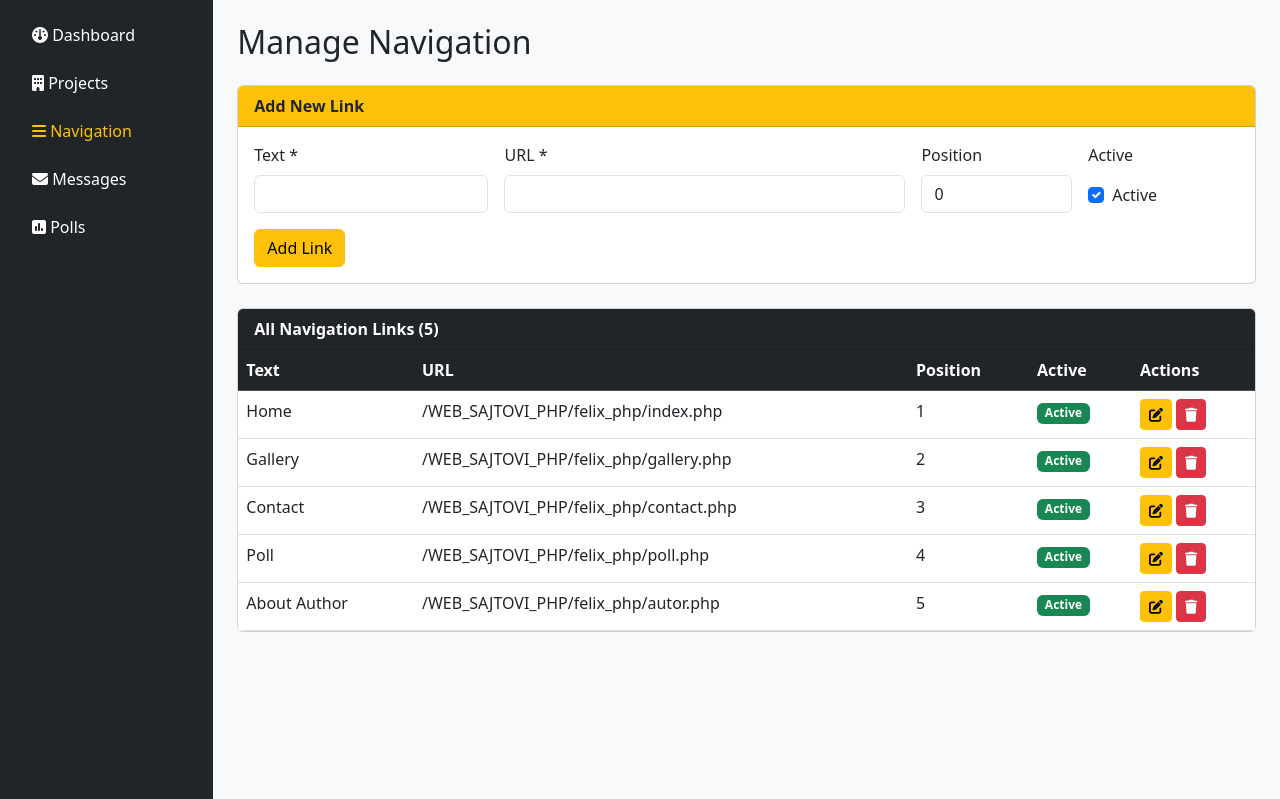
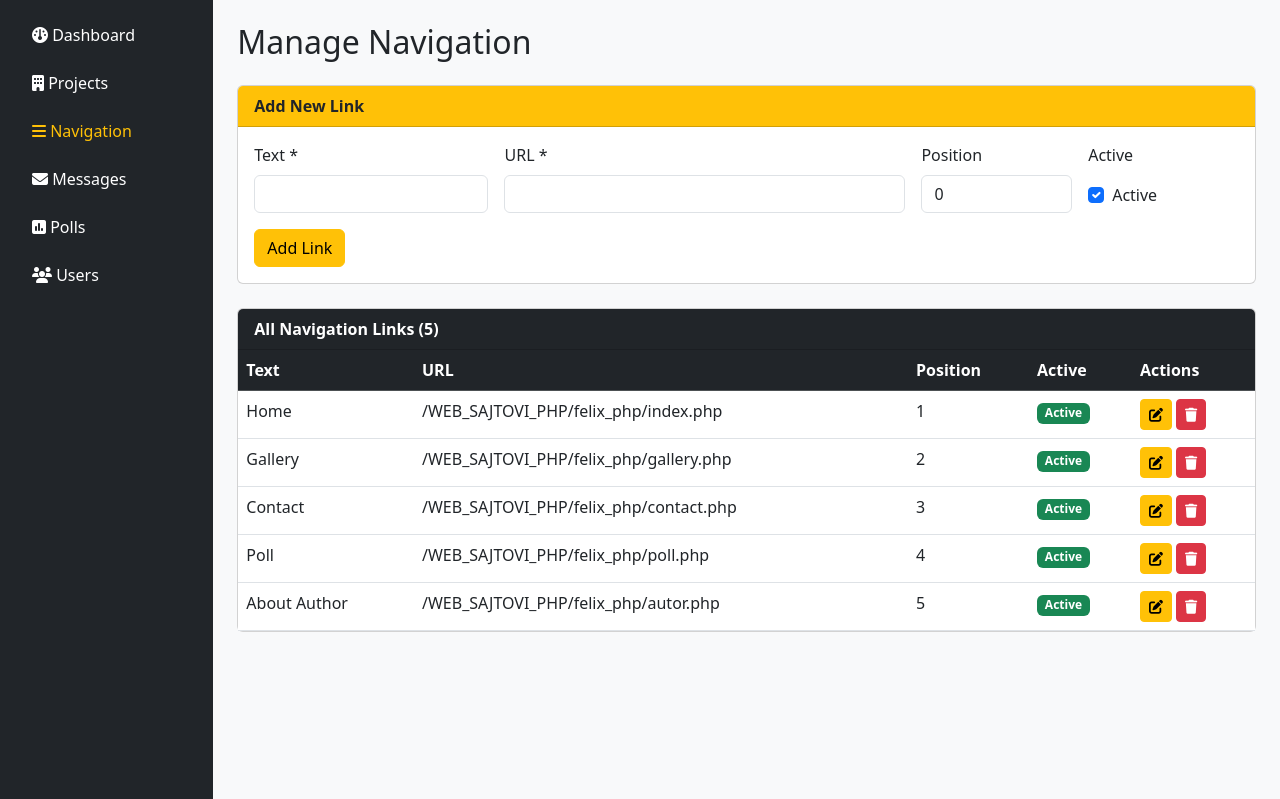
Before and after one commit to LufiLufiLufi7/phpFelix, a PHP site: page /WEB_SAJTOVI_PHP/admin/navigation.php in a window 1280 px wide. Shown: the part 57-856 px from the top of the page. Run offline with PHP 8.4, Linux system fonts and the light colour scheme; a user stored in the database is signed in; data comes from the database, SQL or seed files in the repository; some libraries are stand-ins or nearby versions.

Commit message:
Keep Users link visible in admin sidebar

```diff
--- a/admin/navigation.php
+++ b/admin/navigation.php
@@ -110,6 +110,11 @@ if (isset($_GET['edit'])) {
                 <li class="nav-item mb-2">
                     <a href="/admin/polls.php" class="nav-link text-white">
                         <i class="fas fa-poll"></i> Polls
+                    </a>
+                </li>
+                <li class="nav-item mb-2">
+                    <a href="/admin/users.php" class="nav-link text-white">
+                        <i class="fas fa-users"></i> Users
                     </a>
                 </li>
             </ul>
```
